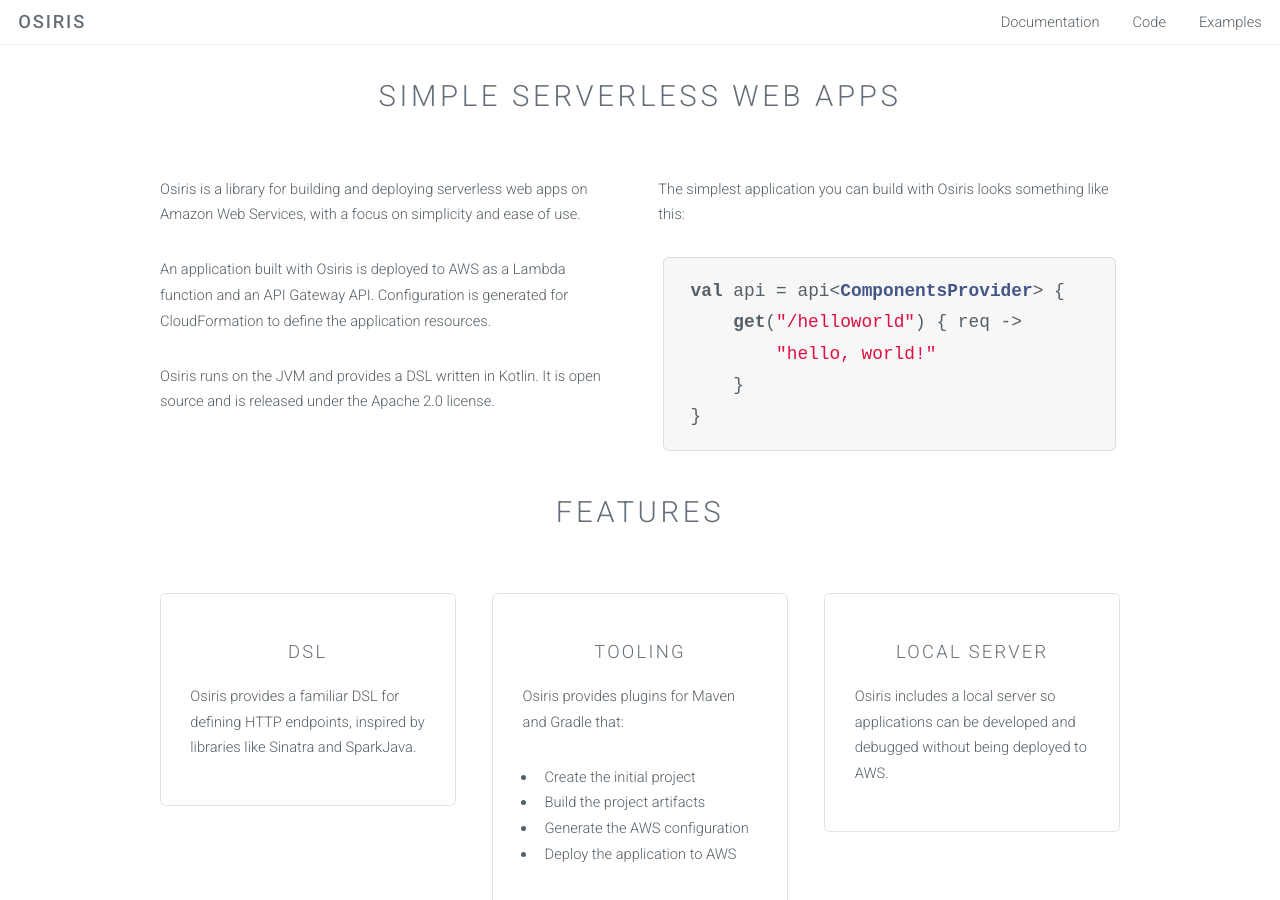
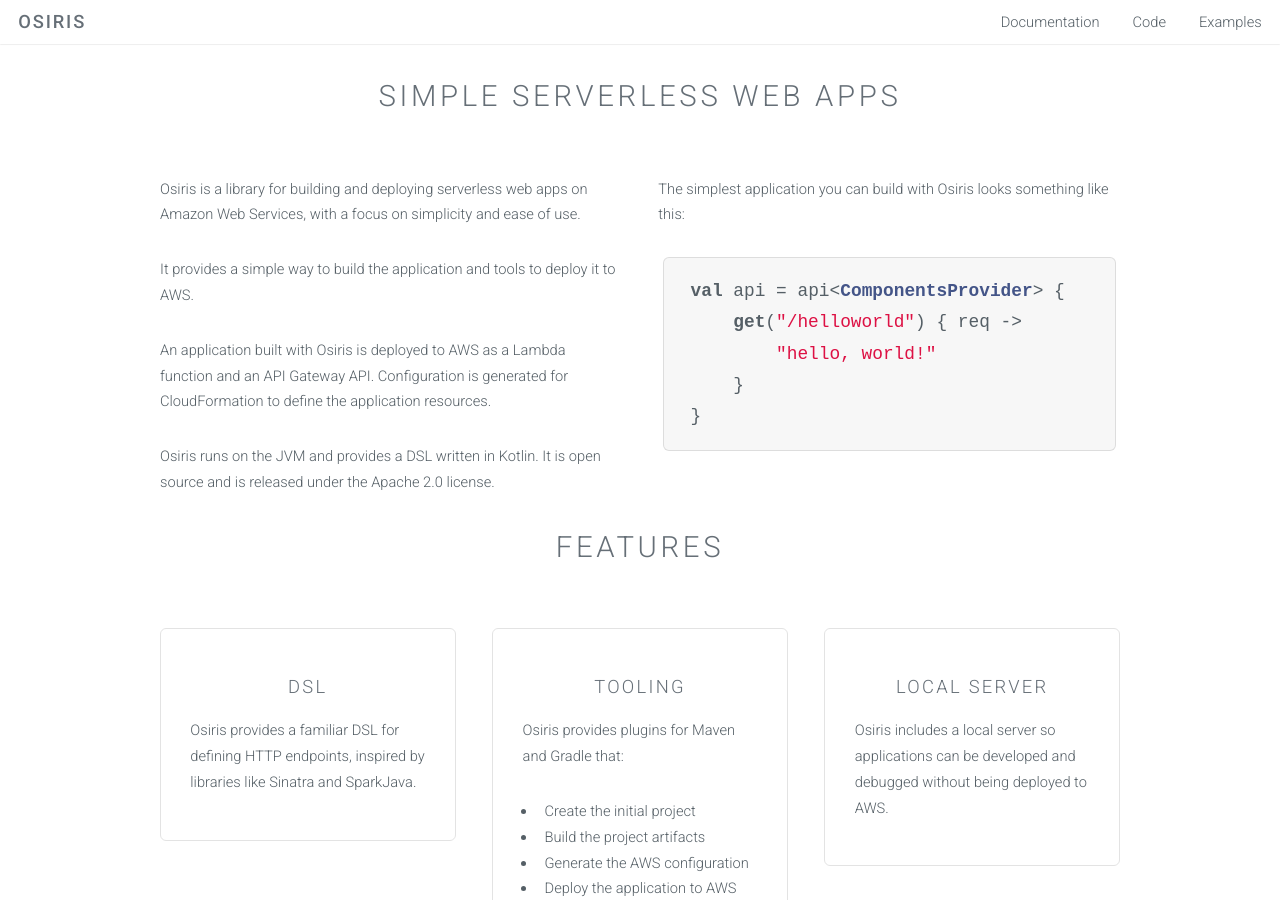
Before and after one commit to cjkent/cjkent.github.io, a Jekyll site: the page built from index.html, in a window 1280 px wide and 900 px high, scrolled down 344 px. Built offline with Jekyll 4.4.1, drawn with Linux system fonts in a browser that asks for light colours.

Commit message:
Tweak wording

```diff
--- a/index.html
+++ b/index.html
@@ -13,6 +13,7 @@
                 <section>
                     <p>Osiris is a library for building and deploying serverless web apps on Amazon Web
                         Services, with a focus on simplicity and ease of use.</p>
+                    <p>It provides a simple way to build the application and tools to deploy it to AWS.</p>
                     <p>An application built with Osiris is deployed to AWS as a Lambda function and an API Gateway API.
                         Configuration is generated for CloudFormation to define the application resources.</p>
                     <p>Osiris runs on the JVM and provides a DSL written in Kotlin. It is open source and is released
```
